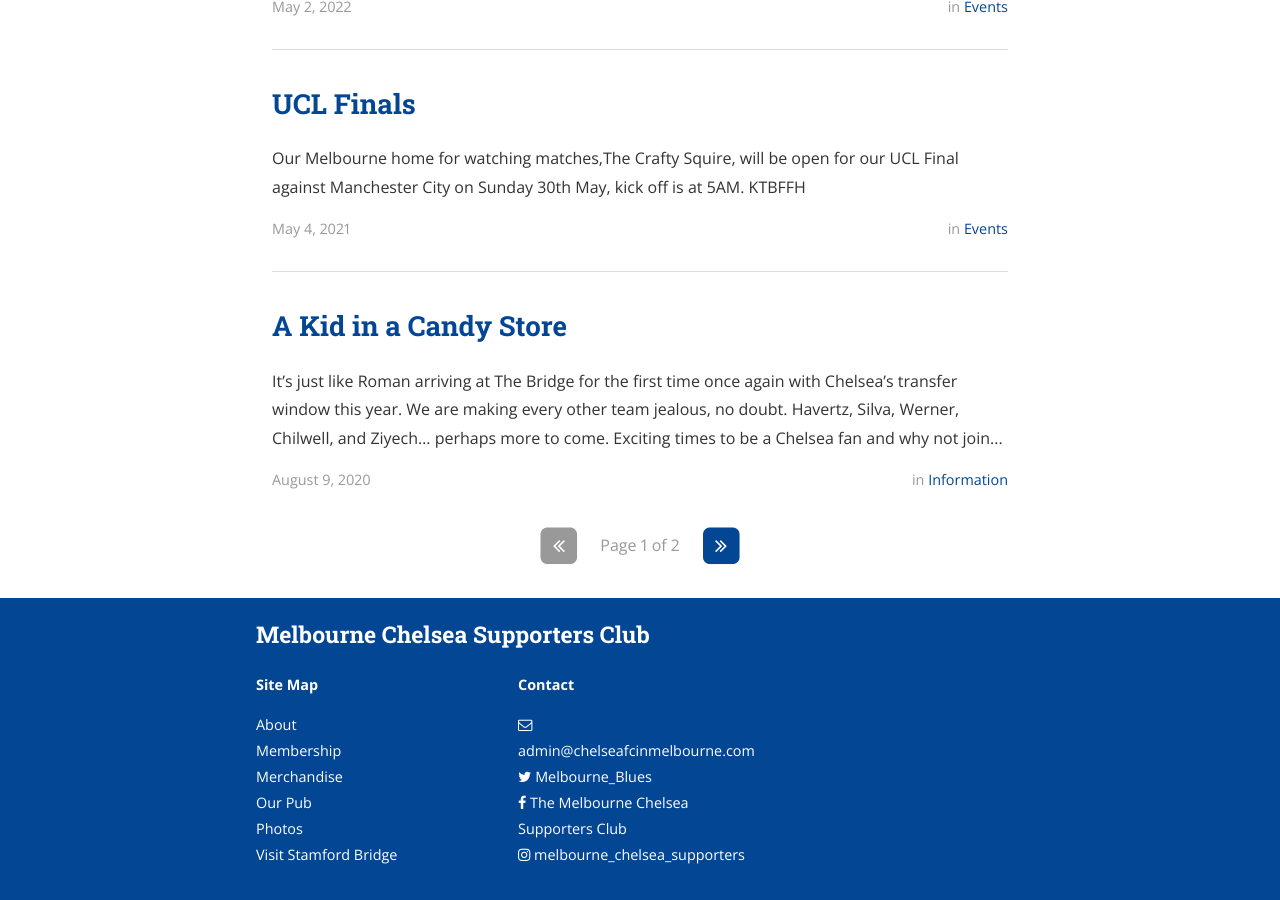
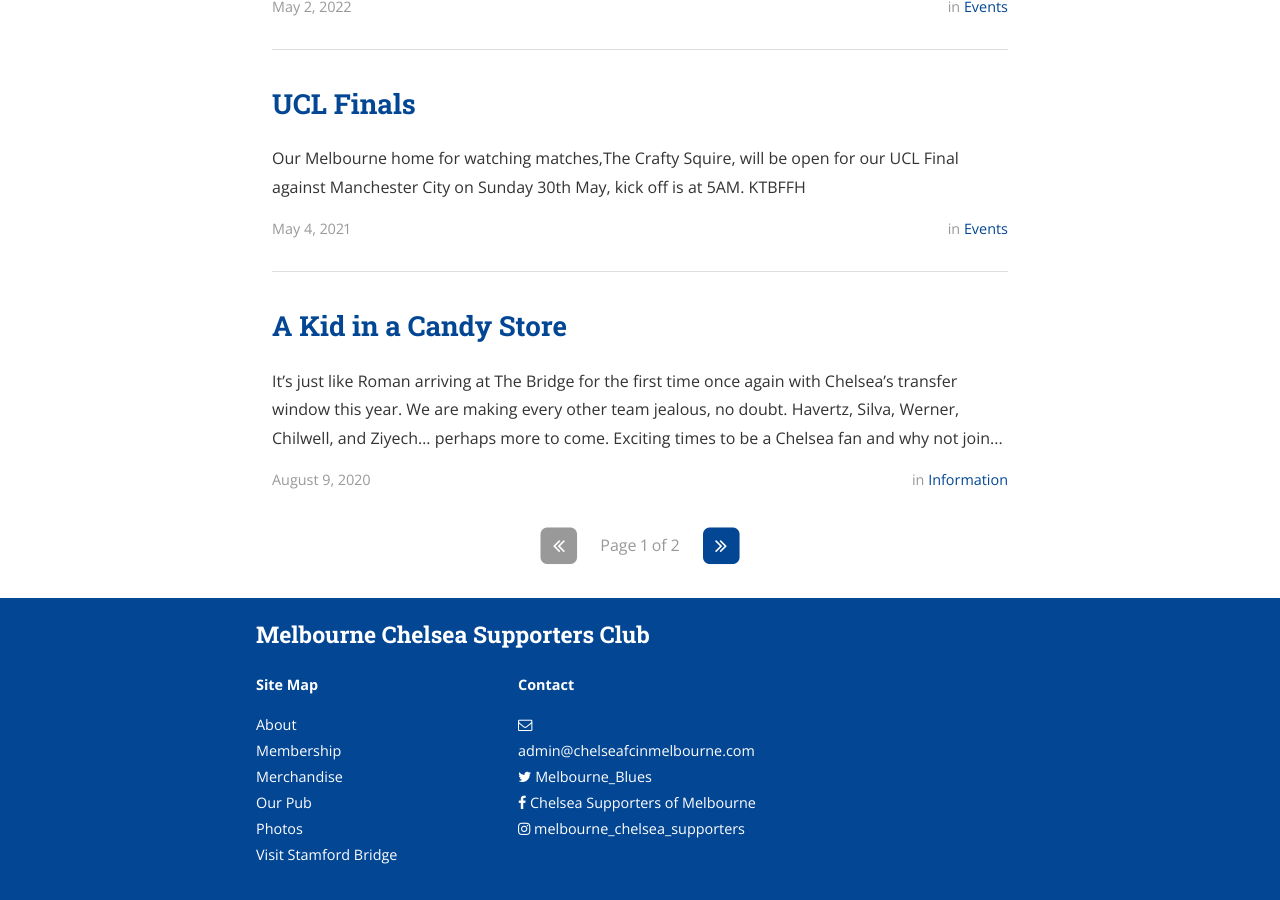
Before and after one commit to Foxh0und/MCSC, a Jekyll site: the page built from index.html, in a window 1280 px wide and 900 px high, scrolled down 1129 px. Built offline with Jekyll 4.4.1, drawn with Linux system fonts in a browser that asks for light colours; nearby versions of some CDN libraries; the list of posts is cut into pages by our own code.

Commit message:
Update: FB Link

```diff
--- a/_config.yml
+++ b/_config.yml
@@ -61,8 +61,8 @@
 
   - name: Facebook
     icon: facebook
-    username: The Melbourne Chelsea Supporters Club
-    url: https://www.facebook.com/The-Melbourne-Chelsea-Supporters-Club-111143712848179/
+    username: Chelsea Supporters of Melbourne
+    url: https://www.facebook.com/groups/852629801469516
     desc: Friend me on Facebook
     share: true
 
```
